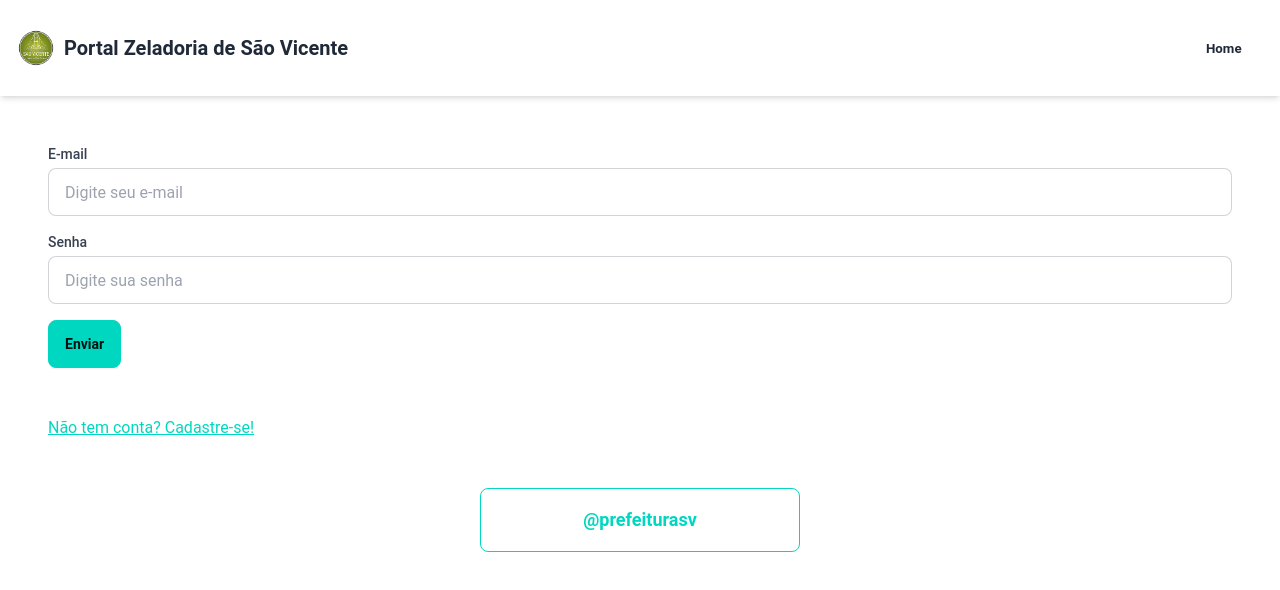
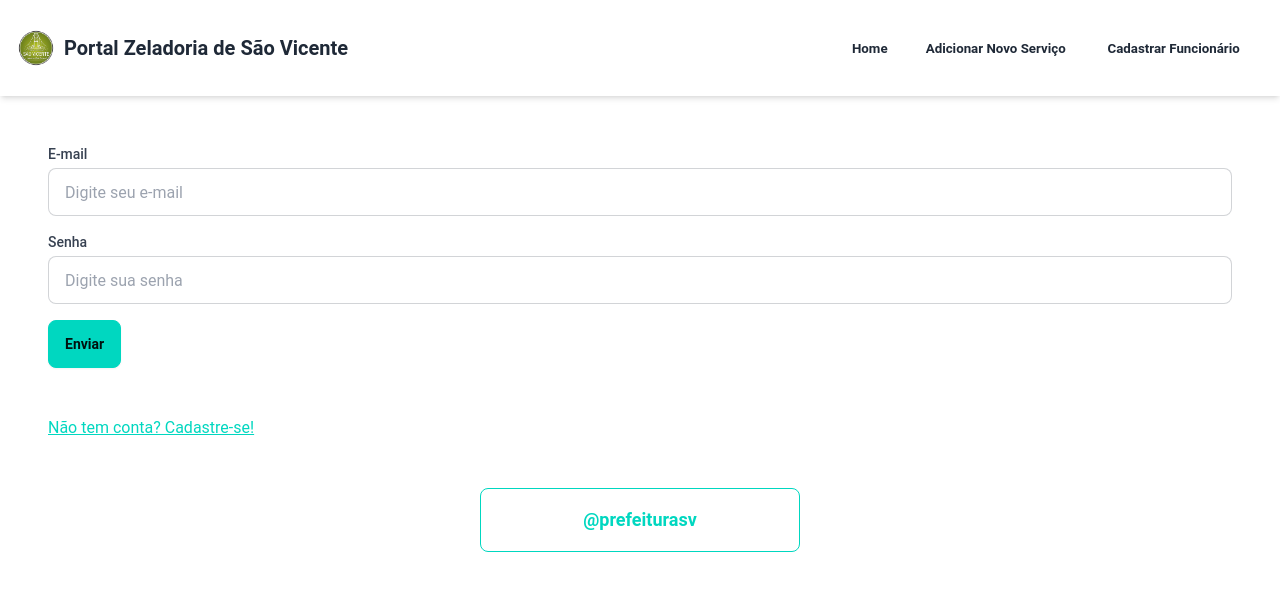
Before and after one commit to camilabr74/HTML_PI_2, a React (Vite) app: page / in a window 1280 px wide. Shown: the top 590 px of the page. Built offline with nearby package versions, Linux system fonts and the light colour scheme.

Commit message:
fix: ajusta menu para admin

```diff
--- a/src/routes/AppRoutes.jsx
+++ b/src/routes/AppRoutes.jsx
@@ -13,7 +13,7 @@ import ServiceAdd from "../pages/Citizen/ServiceRequest.jsx";
 import HomeEmployee from "../pages/Goverment/HomeEmployee.jsx";
 
 const AppRouter = () => {
-        const isAdmin = false;
+        const isAdmin = true;
 
         return (
             <BrowserRouter>
```
